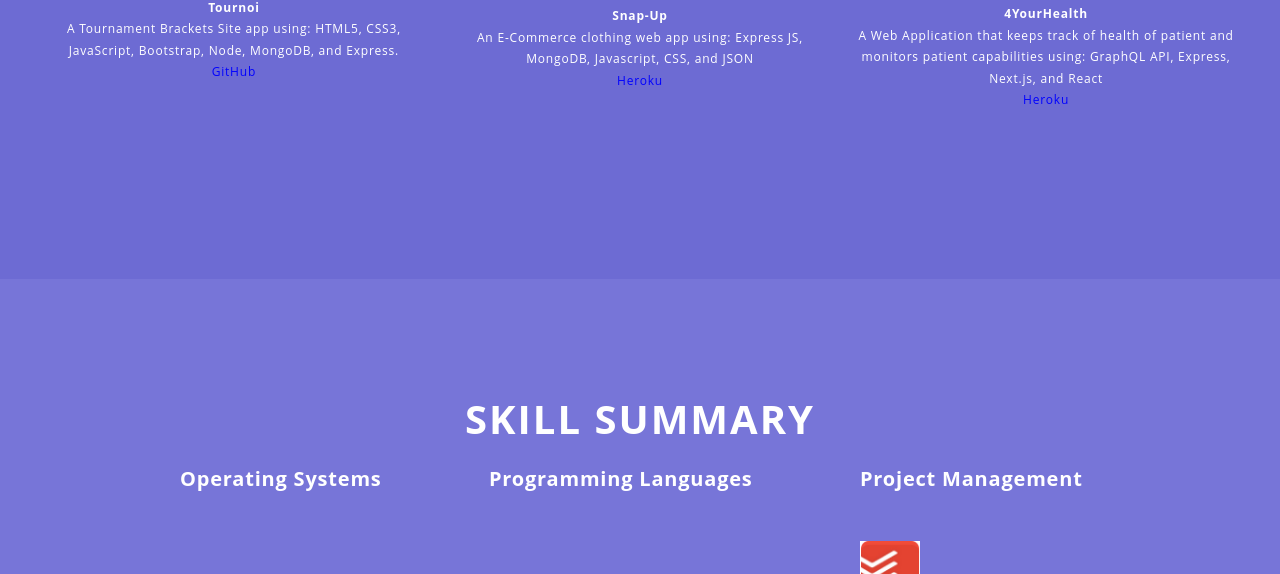
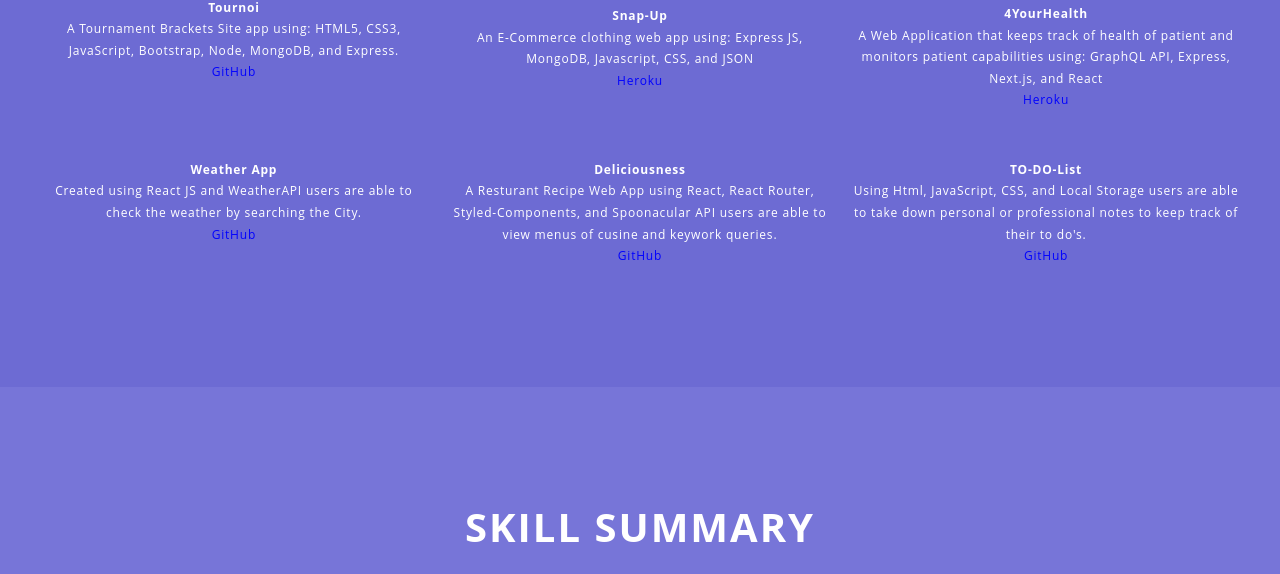
Before and after one commit to Takahatamo/ethan.github.io, a plain HTML site: page index.html in a window 1280 px wide. Shown: the part 2352-2926 px from the top of the page. Drawn offline with nearby package versions, Linux system fonts and the light colour scheme.

Commit message:
Added more projects in works section

```diff
--- a/index.html
+++ b/index.html
@@ -195,27 +195,27 @@
                             <figure class="works-item">
                                 <a href=""></a>
                                 <figcaption class="works-body">
-                                    <div class="works-title"></div>
-                                    <div class="works-text"></div>
-                                    <div class="works-url"><a href="" class="works-url-link"></a>
+                                    <div class="works-title">Weather App</div>
+                                    <div class="works-text">Created using React JS and WeatherAPI users are able to check the weather by searching the City.</div>
+                                    <div class="works-url"><a href="https://takahatamo.github.io/Weather-App/" class="works-url-link" target="_blank">GitHub</a>
                                     </div>
                                 </figcaption>
                             </figure>
                             <figure class="works-item">
                                 <a href=""></a>
                                 <figcaption class="works-body">
-                                    <div class="works-title"></div>
-                                    <div class="works-text"></div>
-                                    <div class="works-url"><a href="" class="works-url-link"></a>
+                                    <div class="works-title">Deliciousness</div>
+                                    <div class="works-text">A Resturant Recipe Web App using React, React Router, Styled-Components, and Spoonacular API users are able to view menus of cusine and keywork queries.</div>
+                                    <div class="works-url"><a href="https://takahatamo.github.io/" class="works-url-link" target="_blank">GitHub</a>
                                     </div>
                                 </figcaption>
                             </figure>
                             <figure class="works-item">
                                 <a href=""></a>
                                 <figcaption class="works-body">
-                                    <div class="works-title"></div>
-                                    <div class="works-text"></div>
-                                    <div class="works-url"><a href="" class="works-url-link"></a>
+                                    <div class="works-title">TO-DO-List</div>
+                                    <div class="works-text">Using Html, JavaScript, CSS, and Local Storage users are able to take down personal or professional notes to keep track of their to do's.</div>
+                                    <div class="works-url"><a href="https://takahatamo.github.io/TodoList/" class="works-url-link" target="_blank">GitHub</a>
                                     </div>
                                 </figcaption>
                             </figure>
```
